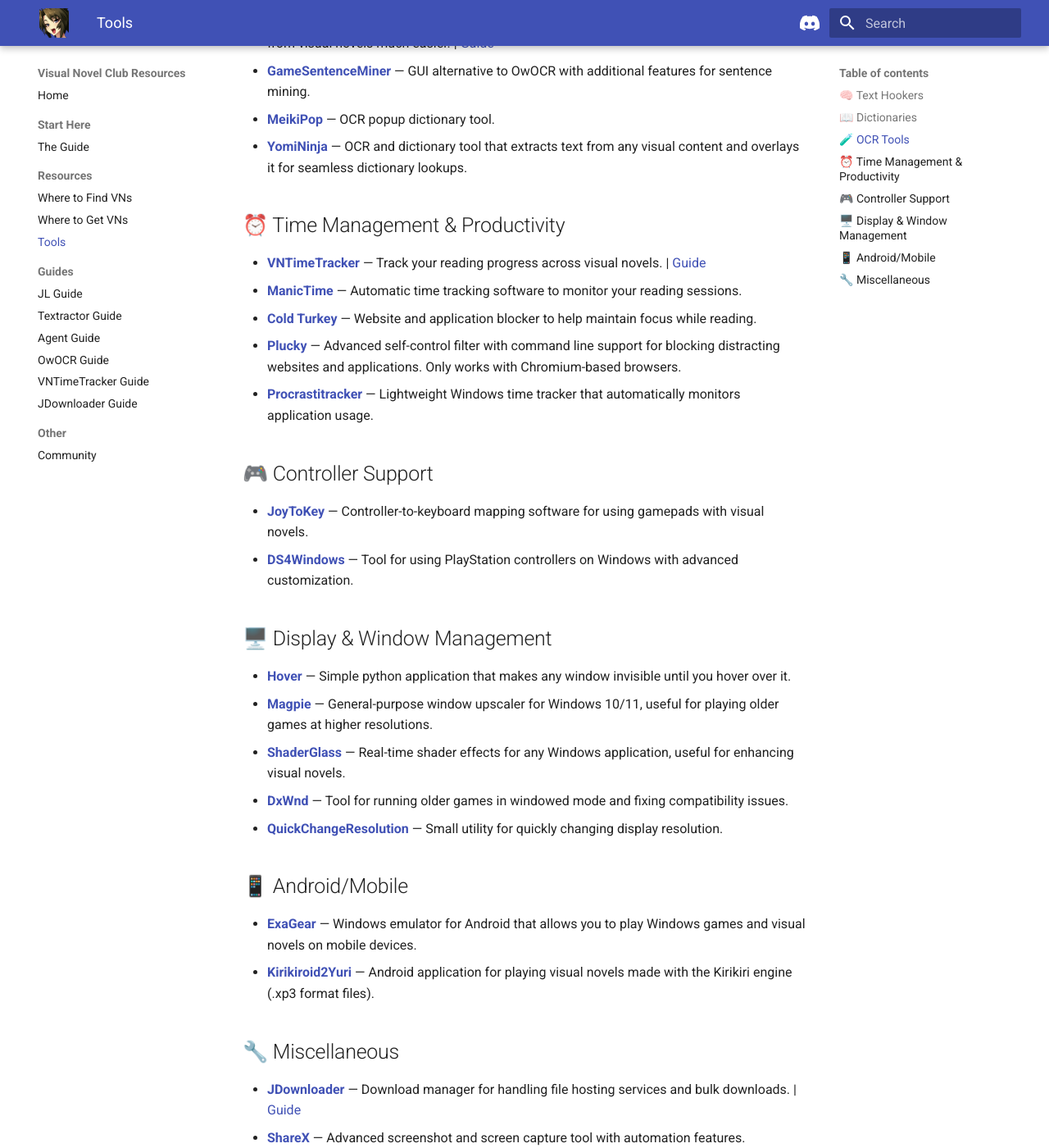
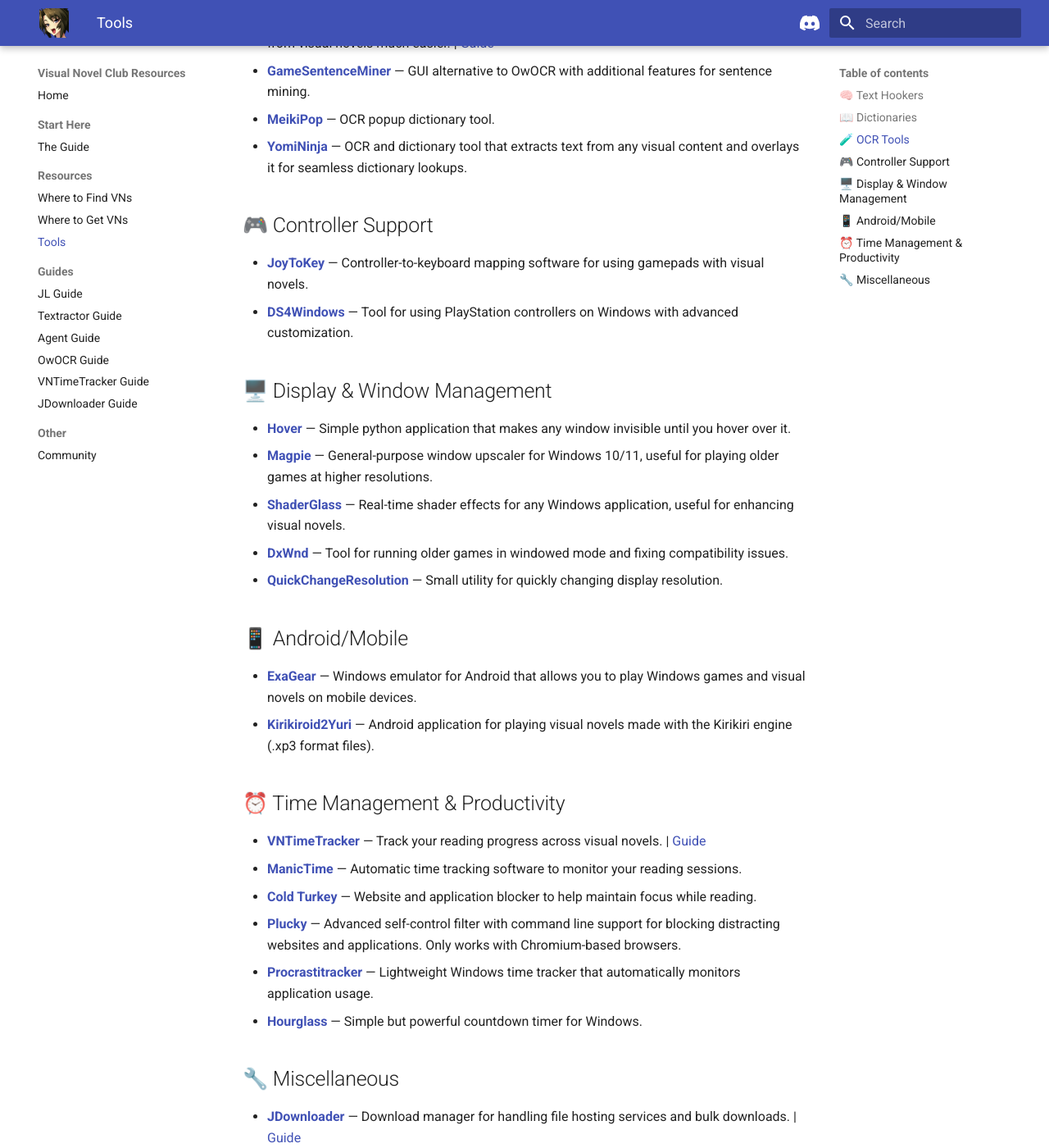
Before and after one commit to drinosaret/vn-club-resources, an MkDocs documentation site: the page built from docs/tools.md, in a window 1280 px wide and 1400 px high, scrolled down 811 px. Shown: the whole window at 82% size. Built offline with MkDocs 1.6.1 and Material for MkDocs 9.7.7, drawn with Linux system fonts in a browser that asks for light colours; some of the changed lines change nothing that is shown.

Commit message:
Added hourglass, changed main url

```diff
--- a/docs/tools.md
+++ b/docs/tools.md
@@ -21,14 +21,6 @@
 - **[MeikiPop](https://github.com/rtr46/meikipop)** — OCR popup dictionary tool.
 - **[YomiNinja](https://github.com/matt-m-o/YomiNinja)** — OCR and dictionary tool that extracts text from any visual content and overlays it for seamless dictionary lookups.
 
-## ⏰ Time Management & Productivity
-
-- **[VNTimeTracker](https://github.com/drinosaret/VNTimeTracker)** — Track your reading progress across visual novels. | [Guide](timetracker-guide.md)
-- **[ManicTime](https://manictime.com/)** — Automatic time tracking software to monitor your reading sessions.
-- **[Cold Turkey](https://getcoldturkey.com/)** — Website and application blocker to help maintain focus while reading.
-- **[Plucky](https://pluckyfilter.com/)** — Advanced self-control filter with command line support for blocking distracting websites and applications. Only works with Chromium-based browsers.
-- **[Procrastitracker](https://github.com/aardappel/procrastitracker)** — Lightweight Windows time tracker that automatically monitors application usage.
-
 ## 🎮 Controller Support
 
 - **[JoyToKey](https://joytokey.net/en/)** — Controller-to-keyboard mapping software for using gamepads with visual novels.
@@ -47,6 +39,15 @@
 - **[ExaGear](https://github.com/XHYN-PH/exagear-302)** — Windows emulator for Android that allows you to play Windows games and visual novels on mobile devices.
 - **[Kirikiroid2Yuri](https://github.com/YuriSizuku/Kirikiroid2Yuri)** — Android application for playing visual novels made with the Kirikiri engine (.xp3 format files).
 
+## ⏰ Time Management & Productivity
+
+- **[VNTimeTracker](https://github.com/drinosaret/VNTimeTracker)** — Track your reading progress across visual novels. | [Guide](timetracker-guide.md)
+- **[ManicTime](https://manictime.com/)** — Automatic time tracking software to monitor your reading sessions.
+- **[Cold Turkey](https://getcoldturkey.com/)** — Website and application blocker to help maintain focus while reading.
+- **[Plucky](https://pluckyfilter.com/)** — Advanced self-control filter with command line support for blocking distracting websites and applications. Only works with Chromium-based browsers.
+- **[Procrastitracker](https://github.com/aardappel/procrastitracker)** — Lightweight Windows time tracker that automatically monitors application usage.
+- **[Hourglass](https://chris.dziemborowicz.com/apps/hourglass/)** — Simple but powerful countdown timer for Windows.
+
 ## 🔧 Miscellaneous
 
 - **[JDownloader](https://jdownloader.org/download/index)** — Download manager for handling file hosting services and bulk downloads. | [Guide](jdownloader-guide.md)
--- a/mkdocs.yml
+++ b/mkdocs.yml
@@ -1,6 +1,6 @@
 site_name: Visual Novel Club Resources
-site_url: https://drinosaret.github.io/vn-club-resources
-site_description: Resources page for VN Club Resurrection.
+site_url: https://vnclub.org/
+site_description: Learn Japanese with Visual Novels – VN Club Resources
 site_author: VN Club Resurrection
 
 theme:
@@ -46,7 +46,7 @@
       - Community: join.md
 
 extra:
-  discord_invite: "/vn-club-resources/join/"
+  discord_invite: "/join/"
   generator: false
 
 
```
